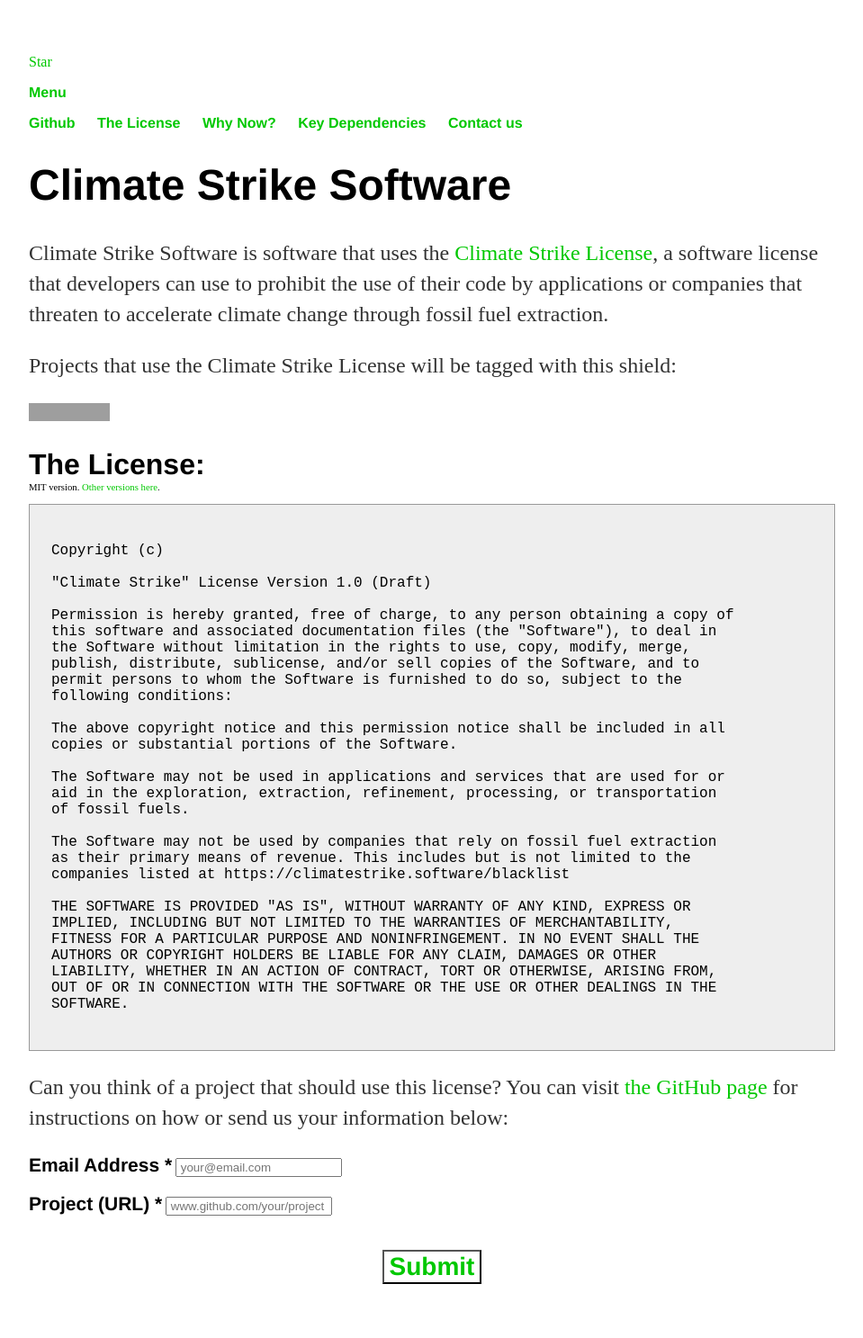
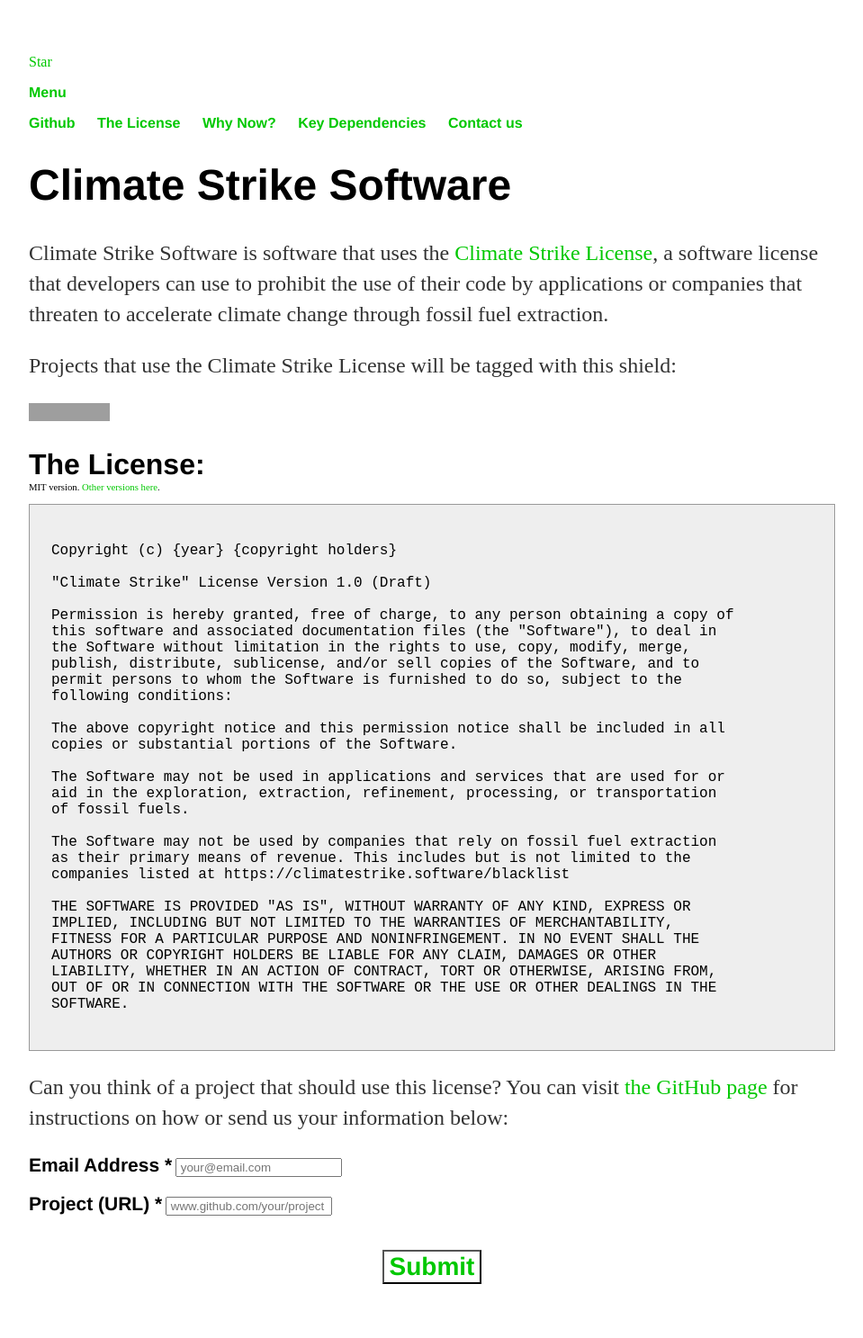
Before and after one commit to climate-strike/license, a Jekyll site: the page built from docs/index.html, in a window 1280 px wide. Shown: the whole page at 90% size, without its empty margins (160-1119 px from the left). Built offline with Jekyll 4.4.1, drawn with Linux system fonts in a browser that asks for light colours; comment, search, counter and statistics services are not loaded; grey boxes are pictures that could not be loaded.

Commit message:
syntax fix for license

```diff
--- a/docs/index.html
+++ b/docs/index.html
@@ -15,7 +15,7 @@
     <h6>MIT version. <a href="https://github.com/climate-strike/license/tree/master/licenses">Other versions here</a>.</h6>
 
     <pre><code>
-Copyright (c) <year> <copyright holders>
+Copyright (c) {year} {copyright holders}
 
 "Climate Strike" License Version 1.0 (Draft)
 
```
